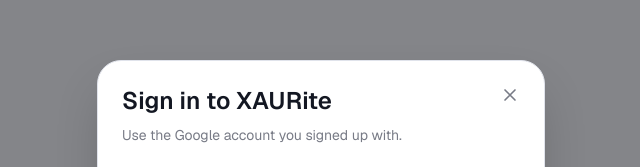
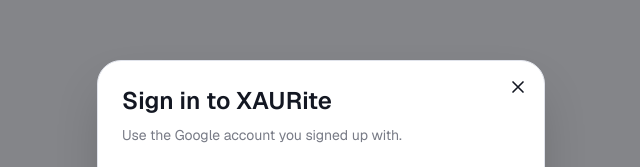
Before and after one commit to 3izkiT/xaujournal, a Next.js app: page /login in a window 1280 px wide. Shown: the part 115-282 px from the top of the page, without its empty margins (319-959 px from the left). Built offline with nearby package versions, Linux system fonts and the light colour scheme; no server answers.

Commit message:
style(auth): apply icon button hover to modal close control
Co-authored-by: 3izkiT <3izkiT@users.noreply.github.com>

```diff
--- a/components/auth/AuthModalOverlay.tsx
+++ b/components/auth/AuthModalOverlay.tsx
@@ -63,7 +63,7 @@ export function AuthModalOverlay({ mode, errorCode, onClose, onSwitchMode }: Pro
           type="button"
           onClick={onClose}
           aria-label="Close"
-          className="absolute right-4 top-4 flex h-9 w-9 items-center justify-center rounded-full text-xau-muted transition hover:bg-xau-app hover:text-xau-ink"
+          className="xau-btn-icon absolute right-4 top-4 rounded-full"
         >
           <CloseIcon />
         </button>
```
